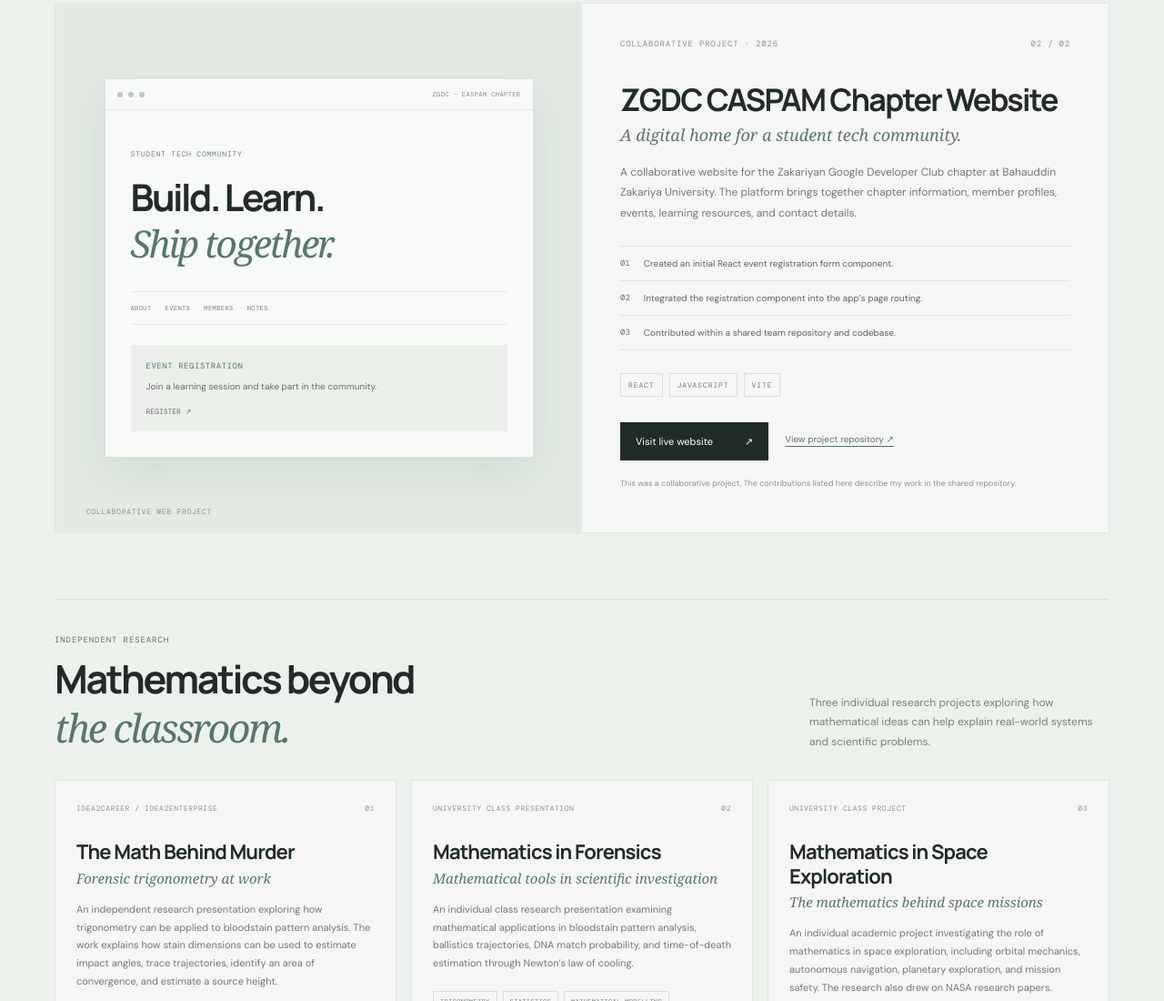
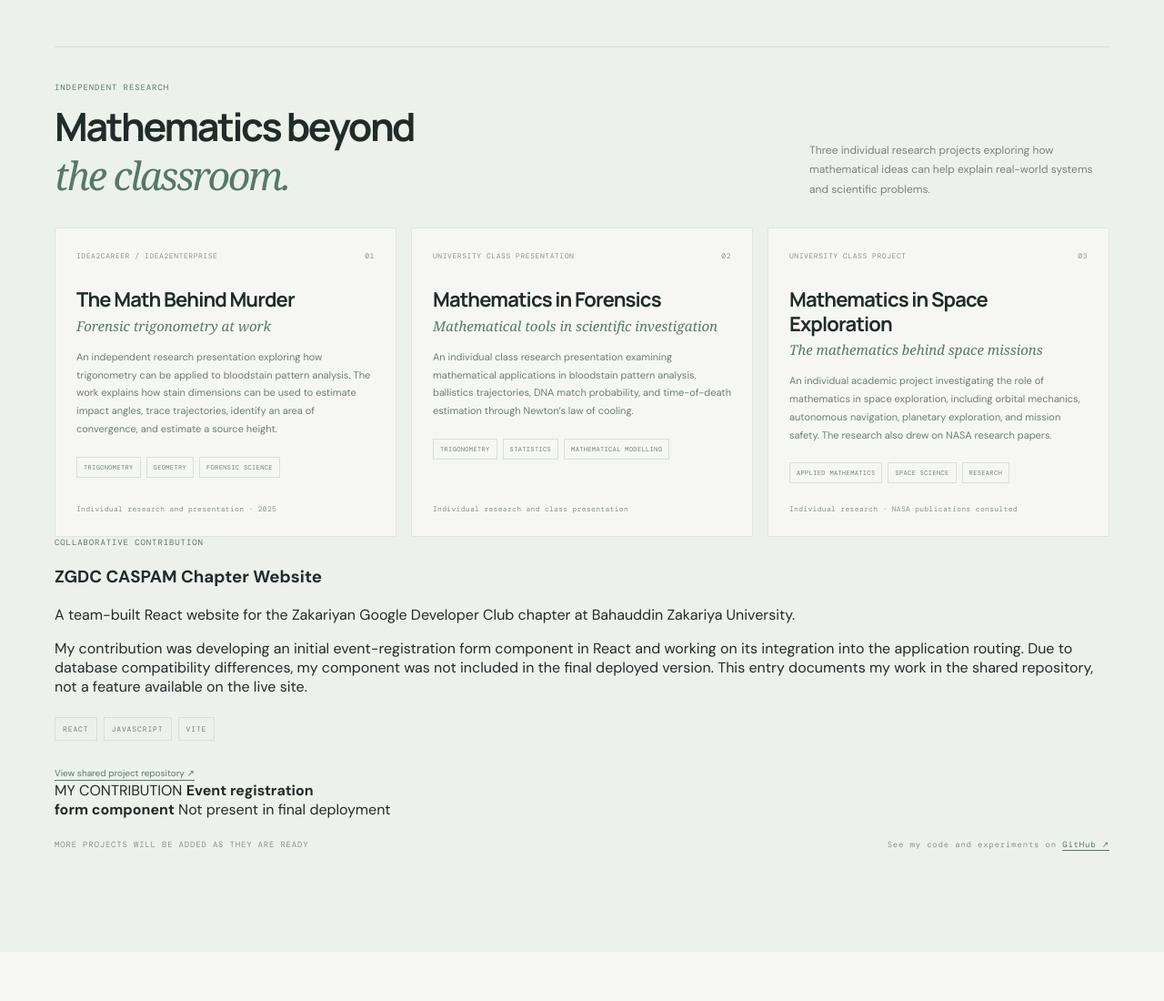
Before and after one commit to msa989/Mehreen-Sultana, a plain HTML site: page index.html in a window 1280 px wide. Shown: the part 2899-3999 px from the top of the page at 91% size. Drawn offline with nearby package versions, Linux system fonts and the light colour scheme.

Commit message:
Present ZGDC work as a scoped collaborative contribution

```diff
--- a/index.html
+++ b/index.html
@@ -86,37 +86,6 @@
             <p class="disclaimer">Designed as an informational aid; not a substitute for professional legal advice.</p>
           </div>
         </article>
-        <article class="project-card secondary-project reveal">
-          <div class="chapter-visual">
-            <div class="chapter-window">
-              <div class="chapter-window-bar"><span></span><span></span><span></span><b>ZGDC · CASPAM CHAPTER</b></div>
-              <div class="chapter-window-content">
-                <small>STUDENT TECH COMMUNITY</small>
-                <strong>Build. Learn.<br><em>Ship together.</em></strong>
-                <div class="chapter-window-links"><span>ABOUT</span><span>EVENTS</span><span>MEMBERS</span><span>NOTES</span></div>
-                <div class="chapter-window-card"><b>EVENT REGISTRATION</b><span>Join a learning session and take part in the community.</span><i>REGISTER ↗</i></div>
-              </div>
-            </div>
-            <span class="visual-note">COLLABORATIVE WEB PROJECT</span>
-          </div>
-          <div class="project-details">
-            <div class="project-topline"><span>COLLABORATIVE PROJECT · 2026</span><span>02 / 02</span></div>
-            <h3>ZGDC CASPAM Chapter Website</h3>
-            <p class="project-tagline">A digital home for a student tech community.</p>
-            <p class="project-description">A collaborative website for the Zakariyan Google Developer Club chapter at Bahauddin Zakariya University. The platform brings together chapter information, member profiles, events, learning resources, and contact details.</p>
-            <div class="project-points">
-              <div><b>01</b><span>Created an initial React event registration form component.</span></div>
-              <div><b>02</b><span>Integrated the registration component into the app’s page routing.</span></div>
-              <div><b>03</b><span>Contributed within a shared team repository and codebase.</span></div>
-            </div>
-            <div class="tech-list"><span>REACT</span><span>JAVASCRIPT</span><span>VITE</span></div>
-            <div class="project-actions">
-              <a class="project-link" href="https://zgdccaspamchapter.vercel.app/" target="_blank" rel="noopener noreferrer">Visit live website <span>↗</span></a>
-              <a class="project-source" href="https://github.com/msa989/ZGDC-CASPAM-Chapter" target="_blank" rel="noopener noreferrer">View project repository ↗</a>
-            </div>
-            <p class="disclaimer">This was a collaborative project. The contributions listed here describe my work in the shared repository.</p>
-          </div>
-        </article>
         <section class="research-section" aria-labelledby="research-heading">
           <div class="research-heading">
             <div><p class="research-kicker">INDEPENDENT RESEARCH</p><h3 id="research-heading">Mathematics beyond<br><em>the classroom.</em></h3></div>
@@ -147,6 +116,21 @@
               <div class="research-tags"><span>APPLIED MATHEMATICS</span><span>SPACE SCIENCE</span><span>RESEARCH</span></div>
               <p class="research-note">Individual research · NASA publications consulted</p>
             </article>
+          </div>
+        </section>
+        <section class="contribution-section" aria-labelledby="contribution-heading">
+          <div class="contribution-copy">
+            <p class="research-kicker">COLLABORATIVE CONTRIBUTION</p>
+            <h3 id="contribution-heading">ZGDC CASPAM Chapter Website</h3>
+            <p class="contribution-context">A team-built React website for the Zakariyan Google Developer Club chapter at Bahauddin Zakariya University.</p>
+            <p class="contribution-detail">My contribution was developing an initial event-registration form component in React and working on its integration into the application routing. Due to database compatibility differences, my component was not included in the final deployed version. This entry documents my work in the shared repository, not a feature available on the live site.</p>
+            <div class="tech-list"><span>REACT</span><span>JAVASCRIPT</span><span>VITE</span></div>
+            <a class="project-source" href="https://github.com/msa989/ZGDC-CASPAM-Chapter" target="_blank" rel="noopener noreferrer">View shared project repository ↗</a>
+          </div>
+          <div class="contribution-status">
+            <span class="contribution-status-label">MY CONTRIBUTION</span>
+            <strong>Event registration<br>form component</strong>
+            <span class="contribution-status-note">Not present in final deployment</span>
           </div>
         </section>
         <div class="work-footnote"><span>MORE PROJECTS WILL BE ADDED AS THEY ARE READY</span><span>See my code and experiments on <a href="https://github.com/msa989" target="_blank" rel="noopener noreferrer">GitHub ↗</a></span></div>
```
